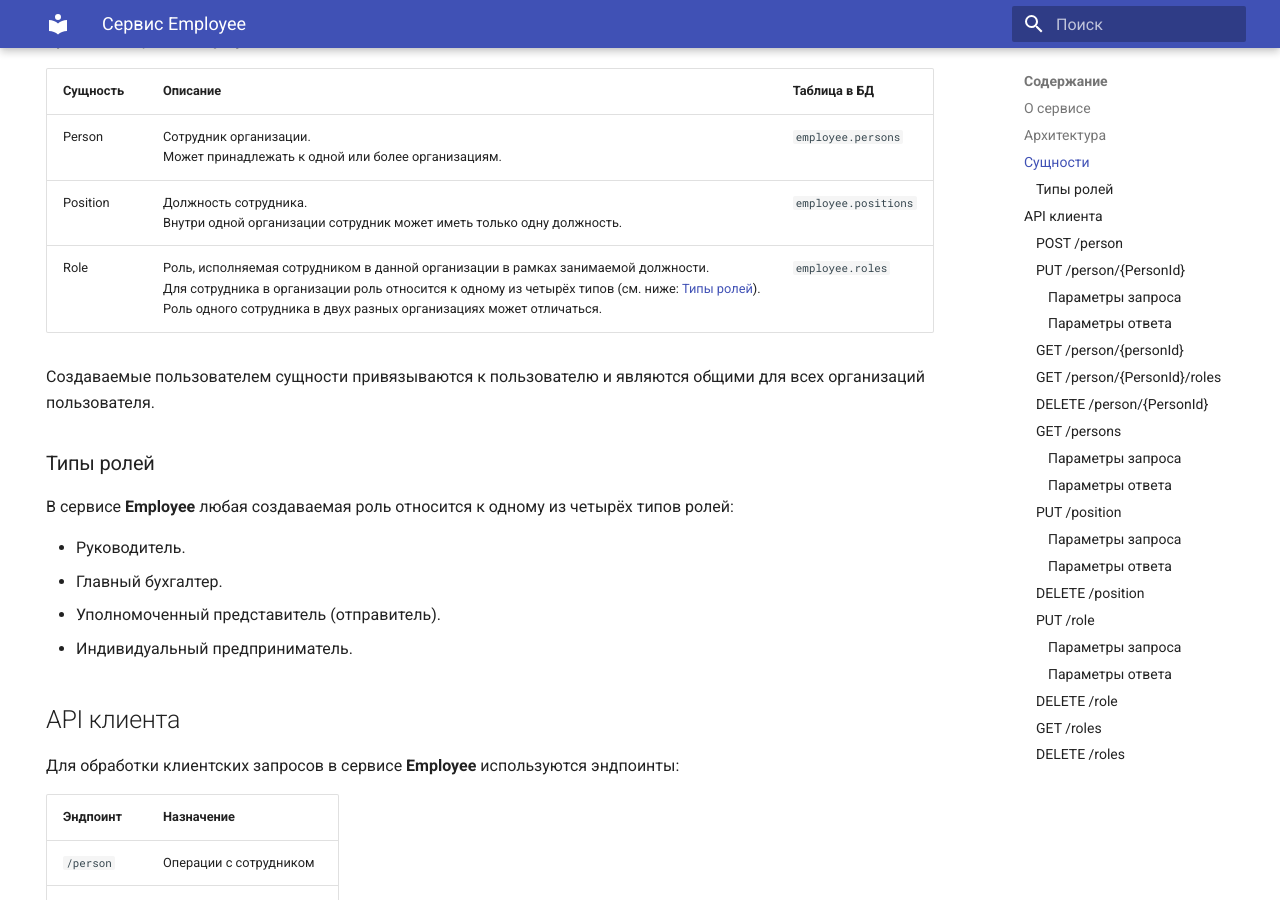
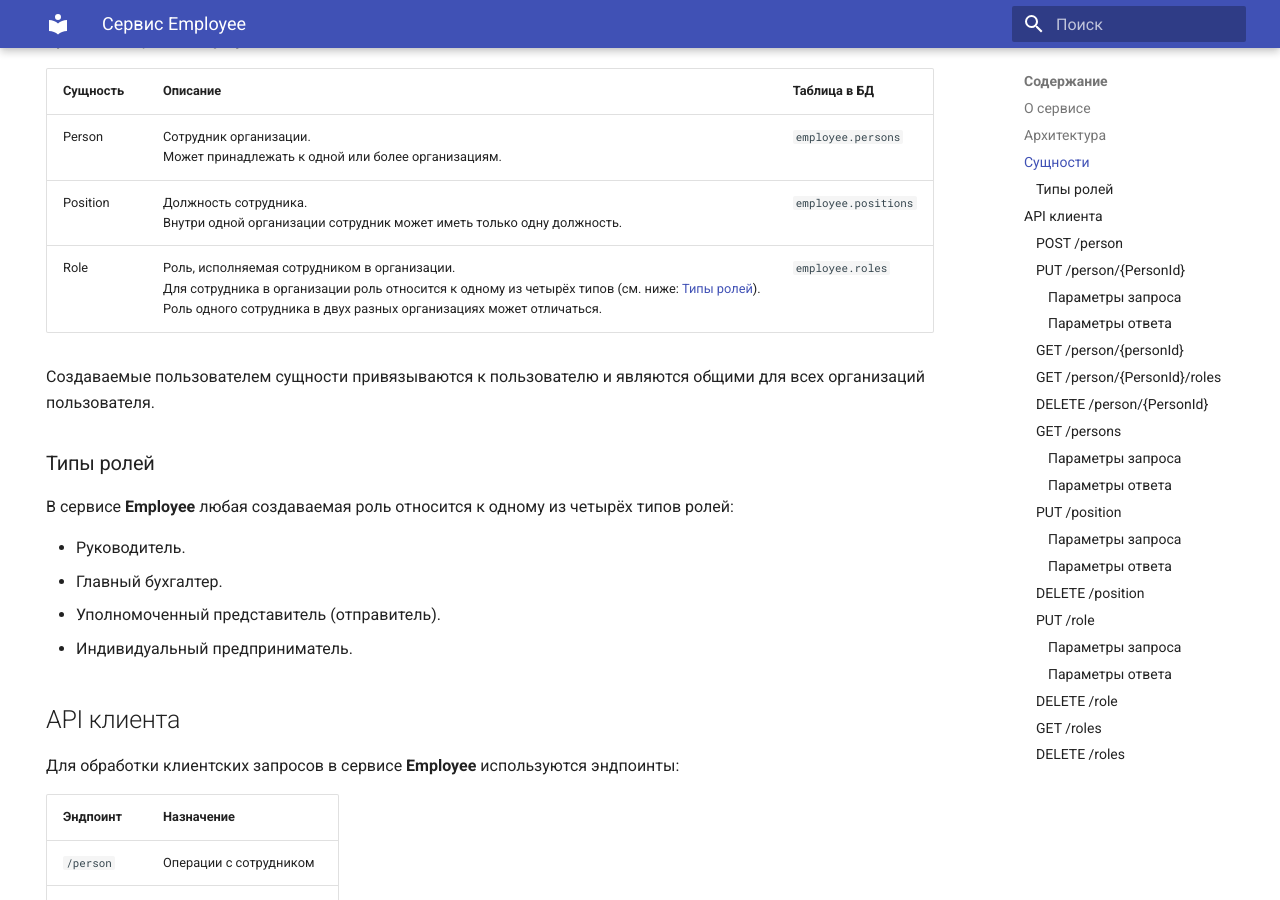
Before and after one commit to andwr/employee-service, an MkDocs documentation site: the page built from docs/index.md, in a window 1280 px wide and 900 px high, scrolled down 1392 px. Built offline with MkDocs 1.6.1 and Material for MkDocs 9.7.7, drawn with Linux system fonts in a browser that asks for light colours; some of the changed text lies outside the part shown.

Commit message:
Update index.md

```diff
--- a/docs/index.md
+++ b/docs/index.md
@@ -34,7 +34,7 @@ hide:
 | -------- | -------- | ------------ |
 | Person   | Сотрудник организации.<br>Может принадлежать к одной или более организациям. | `employee.persons`   |
 | Position | Должность сотрудника.<br>Внутри одной организации сотрудник может иметь только одну должность. | `employee.positions` |
-| Role     | Роль, исполняемая сотрудником в данной организации в рамках занимаемой должности.<br>Для сотрудника в организации роль относится к одному из четырёх типов (см. ниже: [Типы ролей](#_4)).<br>Роль одного сотрудника в двух разных организациях может отличаться. | `employee.roles` |
+| Role     | Роль, исполняемая сотрудником в организации.<br>Для сотрудника в организации роль относится к одному из четырёх типов (см. ниже: [Типы ролей](#_4)).<br>Роль одного сотрудника в двух разных организациях может отличаться. | `employee.roles` |
 
 Создаваемые пользователем сущности привязываются к пользователю и являются общими для всех организаций пользователя.
 
```
Also changed, not shown: other parts of docs/index.md (+2 -2 lines).
